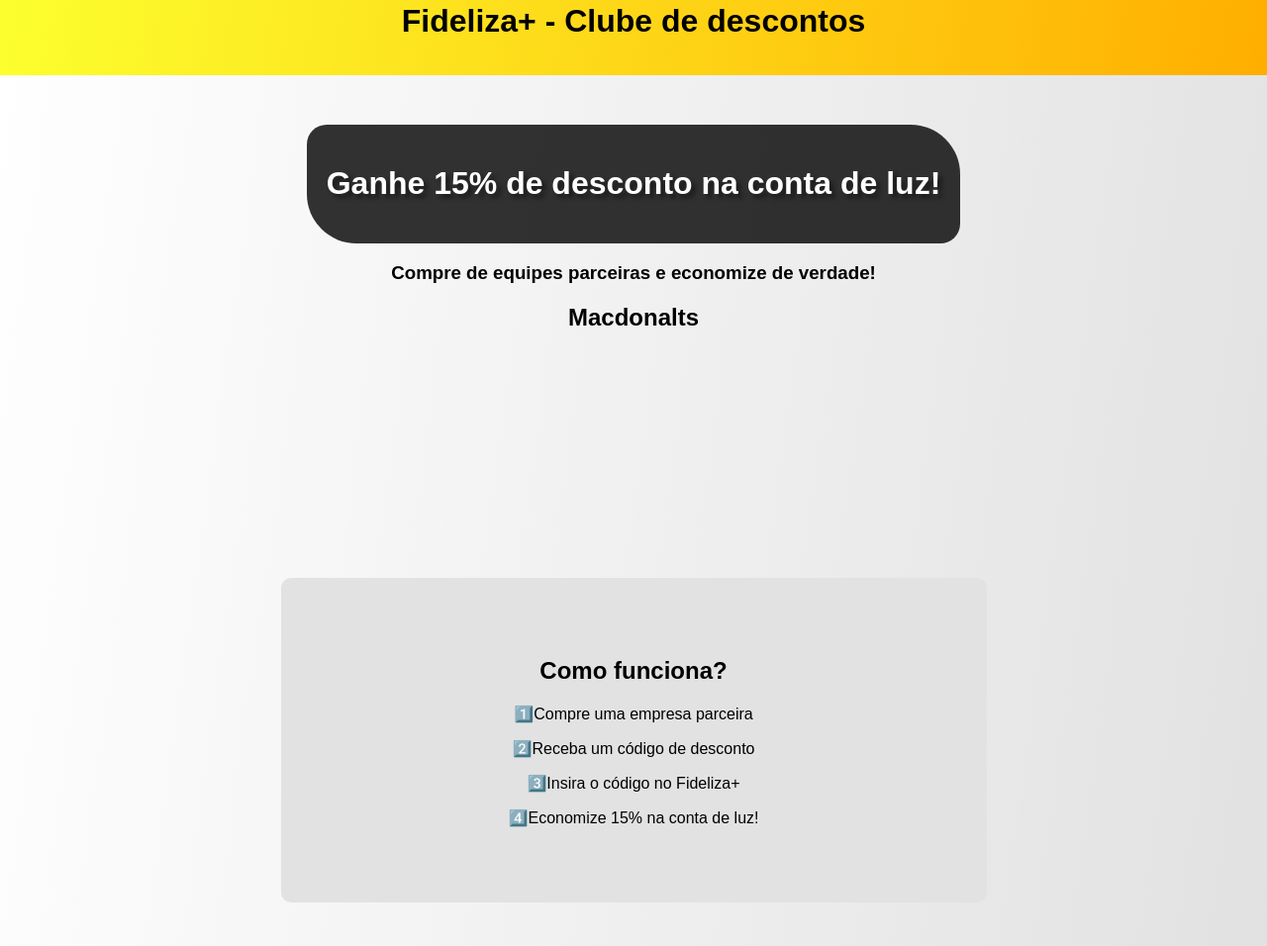
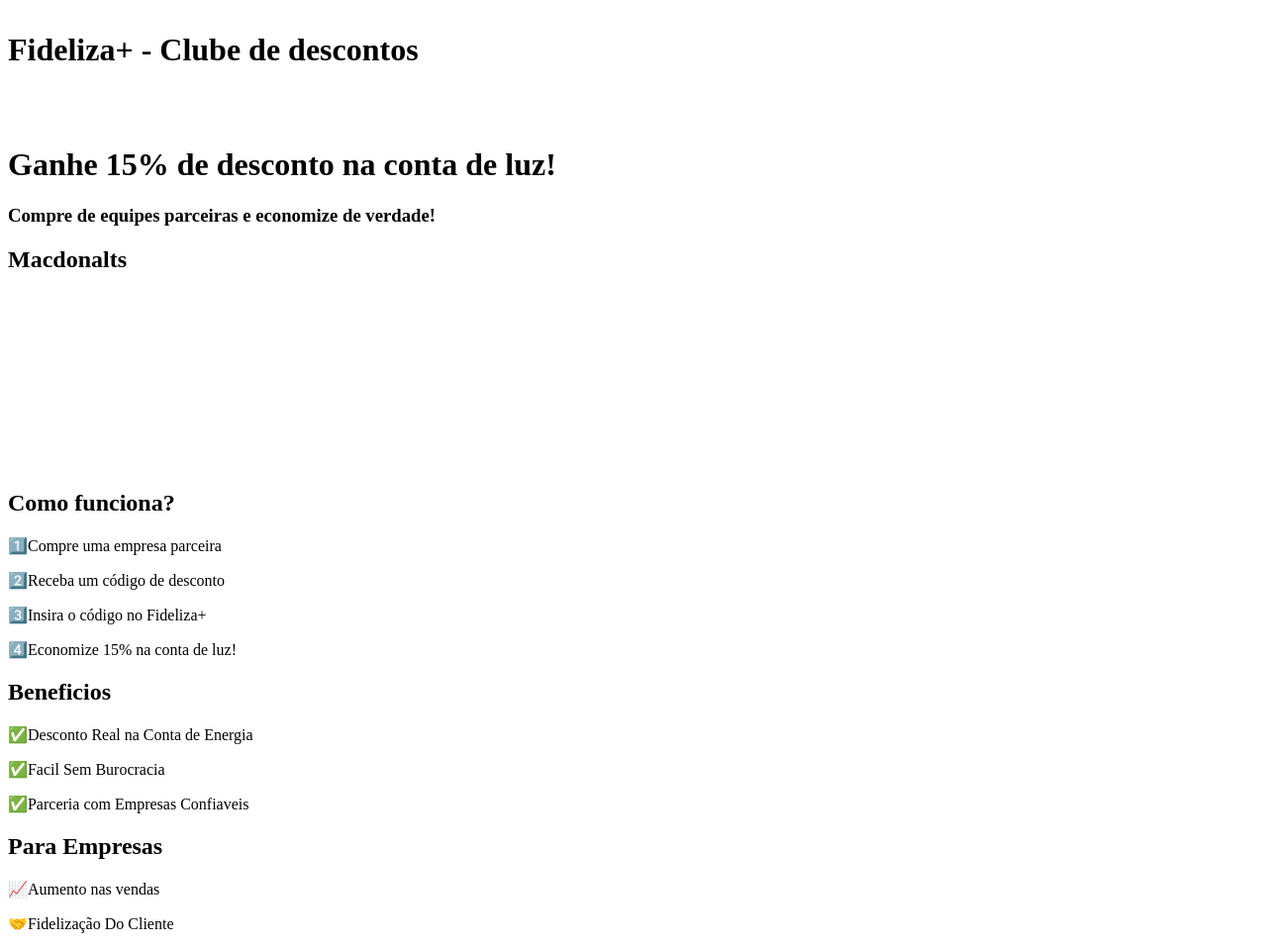
Before and after one commit to lo-kolw/site-wellitong, a plain HTML site: page Index.html in a window 1280 px wide. Shown: the part 33-989 px from the top of the page at 99% size. Drawn offline with Linux system fonts and the light colour scheme.

Commit message:
Update Index.html

```diff
--- a/Index.html
+++ b/Index.html
@@ -4,141 +4,7 @@
     <meta charset="UTF-8">
     <meta name="viewport" content="width=device-width, initial-scale=1.0">
     <title>Fideliza+ - Clube de descontos | Seja um parceiro</title>
-    <style>
-        body {
-margin: 0px;
-padding-top: 0px;
-margin-top: 0px;
-            background-image: linear-gradient(98deg,rgb(255,255,255), rgb(223, 223, 223));
-font-family: Arial, Helvetica, sans-serif;
-        }
-        #root {
-            margin: 0px;
-background-image: linear-gradient(98deg, rgb(252, 255, 46), rgb(255, 174, 0));
-color:black;
 
-        }
-        #root h1 {
-margin: 0px;
-margin: 0px;
-            text-align: center;
-            align-items: center;
-            justify-items: center;
-
-        }
-        .elemento .Caix-elemento  {
-            margin-top: 50px;
-            align-items: center;
-justify-content: center;
-justify-items: center;
-
-        }
-.Caix-elemento #texto {
-margin: 0px;
-align-items: center;
-justify-content: center;
-justify-items: center;
-background-color: rgba(0,0,0,0.8);
-color: rgb(255,255,255);
-padding: 20px;
-border-radius: 20px 50px;
-}
-.Caix-elemento h1 {
-text-shadow: 4px 4px 4px rgb(27, 27, 27);
-
-}
-.Caix-elemento h3 {
-color: rgb(0, 0, 0);
-
-
-}
-.cta-buttons {
-    margin: 0px;
-align-items: center;
-justify-content: center;
-justify-items: center;
-background-color: rgba(0,0,0,0.8);
-color: rgb(255,255,255);
-border: none;
-border-radius: 30px;
-padding: 10px;
-background-color: rgb(255, 115, 0);
-}
-.cta-buttons:hover {
-    background-color: rgb(255, 187, 0);
-transition: background-color 0.4s;
-}
-.cta-buttons:active {
-    background-color: rgb(72, 255, 0);
-transition: background-color 0.4s;
-}
-.cta-element {
-    margin: 0px;
-    text-align: center;
-align-items: center;
-justify-content: center;
-justify-items: center;
-}
-.sessão {
-    margin-top: 50px;
-            align-items: center;
-justify-content: center;
-justify-items: center;
-
-}
-.sessão #texto1 {
-    margin: 0px;
-align-items: center;
-justify-content: center;
-justify-items: center;
-background-color: rgb(226, 226, 226);
-color: rgb(0, 0, 0);
-padding: 60px;
-padding-left: 230px;
-padding-right: 230px;
-border-radius: 10px;
-}
-.sessão #texto2 {
-    margin: 0px;
-align-items: center;
-justify-content: center;
-justify-items: center;
-background-color: rgb(226, 226, 226);
-color: rgb(0, 0, 0);
-padding: 60px;
-padding-left: 220px;
-padding-right: 220px;
-border-radius: 10px;
-}
-.sessão #texto3 {
-    margin: 0px;
-align-items: center;
-justify-content: center;
-justify-items: center;
-background-color: rgb(226, 226, 226);
-color: rgb(0, 0, 0);
-padding: 60px;
-padding-left: 220px;
-padding-right: 220px;
-border-radius: 10px;
-}
-.sessão .icon {
-text-align: center;
-background-color: blue;
-padding: 5px;
-padding-left: 9px;
-padding-right: 9px;
-border-radius: 10px;
-width: 10px;
-height: 17px;
-}
-#creditos {
-background-color: black;
-color: white;
-padding: 20px;
-text-align: center;
-}
-    </style>
 </head>
 <body>
 
```
